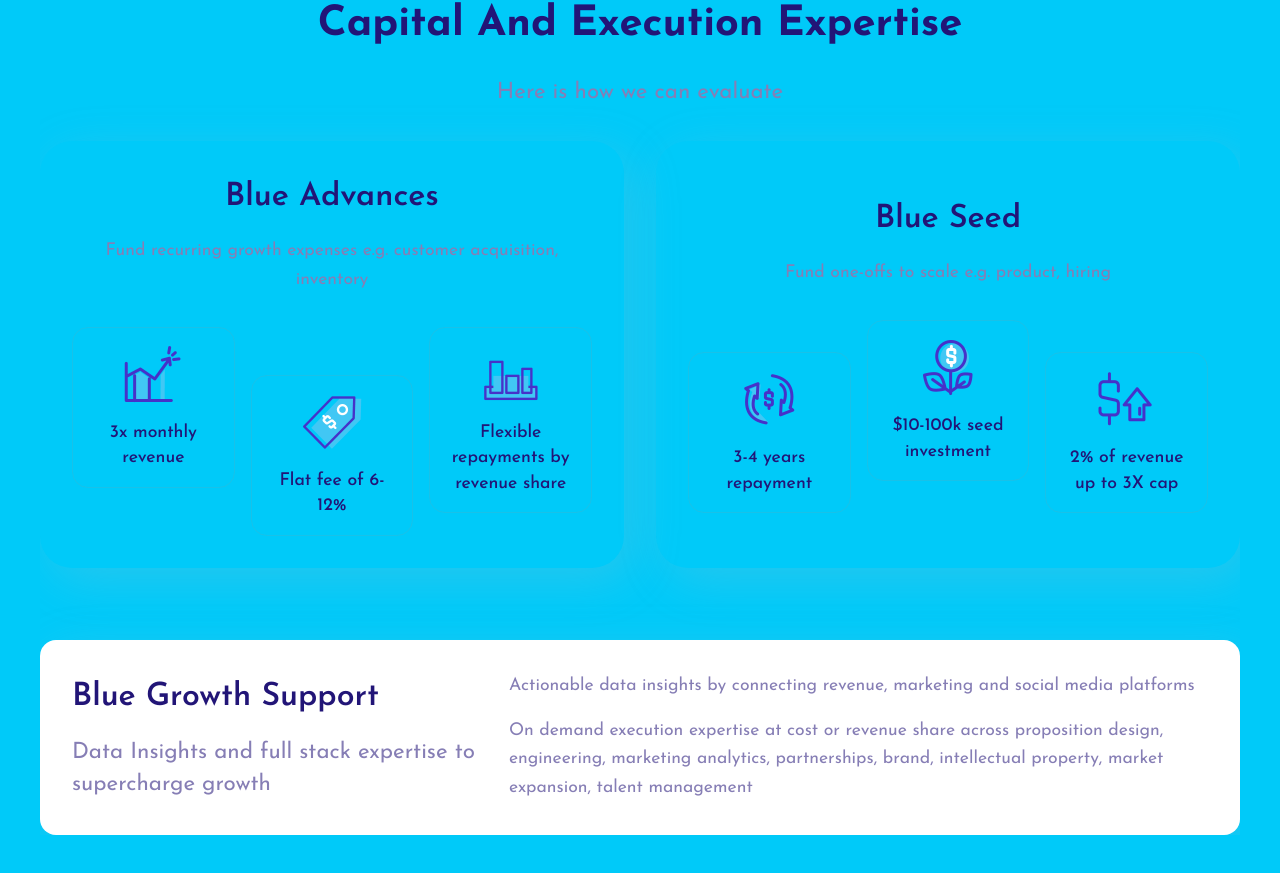
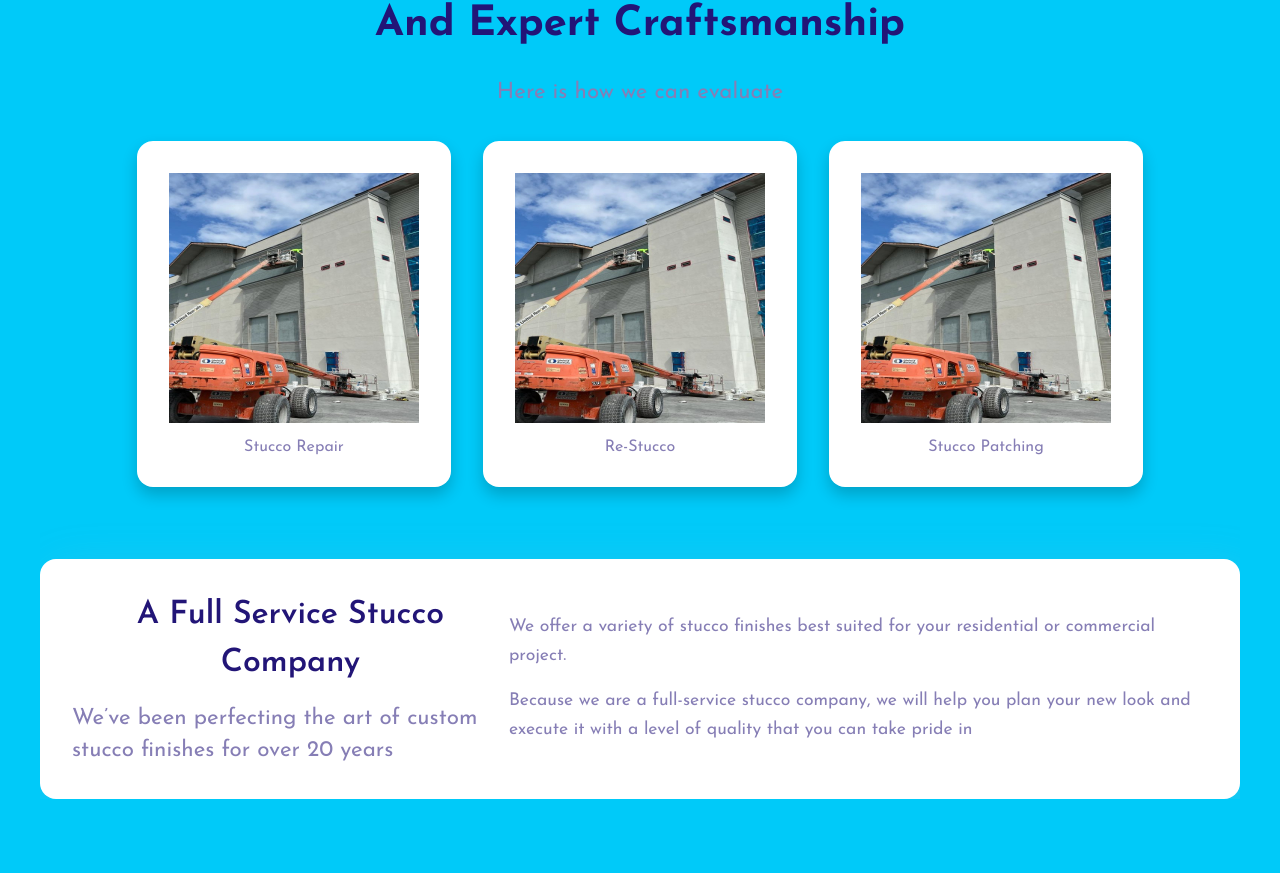
Before and after one commit to CristianDQL/React_Next.js_Stucco_Website, a Next.js app: page / in a window 1280 px wide. Shown: the part 1637-2510 px from the top of the page. Built offline with nearby package versions, Linux system fonts and the light colour scheme.

Commit message:
"add what  we do/Services Home section"

```diff
--- a/app/page.js
+++ b/app/page.js
@@ -26,7 +26,7 @@ export default function Home() {
       <Navbar/>
       <Hero/>
       <BrandingVideo/>
-      <WhatWeDo/>
+      <WhatWeDo/> {/* Service */}
 
       {/* MODIFICAR cambio de color entre secciones, a rojo? */}
       <motion.div
--- a/src/components/WhatWeDo/WhatWeDo.css
+++ b/src/components/WhatWeDo/WhatWeDo.css
@@ -20,64 +20,57 @@
     align-items: center;
     justify-content: center;
     width: 75%;
+
+}
+.wwd-head .tag {
+    color: #E62200;
 }
 
-/* Bloques horizontales */
-.wwd-blocks{
-    width: 100%;
+
+/* BLOQUES DE IMàAGENES */
+/* Features section */
+.wwd-features {
     display: flex;
     gap: 2rem;
-}
-.wwd-block{
+  }
+  .wwd-feature {
     flex: 1;
+    background-color: white;
+    box-shadow: 0 8px 16px rgba(0,0,0,0.2);
     display: flex;
     flex-direction: column;
     gap: 1rem;
     align-items: center;
-    justify-content: center;
     padding: 2rem;
+    border-radius: 1rem;
+
+    transform: scale(1);
+    transition: transform 0.5s;
+    cursor: pointer; /* Adding pointer cursor */
+
+  }
+
+  .wwd-feature:hover {
+    transform: scale(1.05);
+    cursor: pointer; /* Adding pointer cursor on hover */
+  }
+/*   .wwd-feature .cardImage {
+    width: 100%;
+    object-fit: cover;
+  }
+  .wwd-feature .cardTitle {
     text-align: center;
-    box-shadow: var(--shadow);
-    border-radius: 2rem;
-}
+    color: #E62200;
+    font-size: 20px;
+    font-weight: bold;
+    padding: 28px 0;
+  }  */
 
-/* Both blocks - features */
-.block-features{
-    margin-top: 1rem;
-    display: flex;
-    gap: 1rem;
-}
-/* each block feature */
-.block-feature{
-    flex: 1;
-    display: flex;
-    flex-direction: column;
-    align-items: center;
-    justify-content: center;
-    text-align: center;
-    gap: 1rem;
-    border: 1px solid hsla(0, 0%, 59%, 0.17);
-    border-radius: 1rem;
-    padding: 1rem;
 
-    color: var(--title-color);
-    font-size: 1.1rem;
-    line-height: 1.6rem;
-    font-weight: 500;
 
-    height: fit-content;
-}
 
-/* First block, 2 feature down */
-.wwd-block:nth-child(1) >.block-features >:nth-child(2){
-    margin-top: 3rem;
 
-}
-/* Second block, 1 and 3 feature down */
-.wwd-block:nth-child(2) >.block-features >:nth-child(1),
-.wwd-block:nth-child(2) >.block-features >:nth-child(3){
-     margin-top: 2rem;
-}
+
 
 /* Support Section */
 .wwd-support{
--- a/src/components/WhatWeDo/WhatWeDo.jsx
+++ b/src/components/WhatWeDo/WhatWeDo.jsx
@@ -2,7 +2,7 @@
 
 import React from 'react'
 import './WhatWeDo.css'
-import { features } from '@/src/utils/data'
+import { features, serviceData } from '@/src/utils/data'
 import Image from 'next/image'
 import { motion } from 'framer-motion'
 import { desVariants, tagVariants, titleVariants, containerVariants } from '@/src/utils/animation'
@@ -26,99 +26,30 @@ const WhatWeDo = () => {
                     </motion.span>
                     <motion.span initial="offscreen" whileInView={"onscreen"} variants={titleVariants} className='title'>
                         {" "}
-                        Empowering founders with non dilutive capital and execution
-                        expertise
+                        Transforming Spaces with Premium Stucco and Expert Craftsmanship
                     </motion.span>
                     <motion.span initial="offscreen" whileInView={"onscreen"} variants={desVariants} className='des'>Here is how we can evaluate</motion.span>
                 </div>
 
-                {/* Two HOrizontal Blocks */}
-                <div className="wwd-blocks">
 
-                    {/* First Block -left */}
-                    <div className="wwd-block">
-                        <motion.span
-                            variants={titleVariants}
+                {/* Bloque imàgenes */}
+                <div className="wwd-features">
+                    {serviceData.map((feature, i) => (
+                        <motion.div
+                            key={i}
+                            className="wwd-feature"
+                            variants={containerVariants((i+1)*0.1)}
                             initial="offscreen"
-                            whileInView={"onscreen"}
+                            whileInView="onscreen"
+                            whileHover={{ scale: 1.05 }} /* Adding motion hover effect */
+                        >
+                            <Image src={feature.icon} alt={feature.title} width={250} height={250} />
+                            <span>{feature.title}</span>
 
-                            className='sec-title'
-                        >
-                            Blue Advances
-                        </motion.span>
-                        <motion.span
-                            variants={desVariants}
-                            initial="offscreen"
-                            whileInView={"onscreen"}
+                        </motion.div>
+                    ))}
+                 </div>
 
-                            className='text'>
-                                 Fund recurring growth expenses e.g. customer acquisition,
-                            inventory
-                        </motion.span>
-
-                        <div className="block-features"> {/* En data.js están los datos */}
-                            {
-                                features.slice(0,3).map((feature, i)=> (
-                                    <motion.div
-                                        initial="offscreen"
-                                        whileInView={"onscreen"}
-                                        variants={containerVariants((i+1)*0.1)}
-
-                                        className='block-feature' key={i}
-                                    >
-                                        <Image
-                                            src={feature.icon}
-                                            alt="feature"
-                                            width={60}
-                                            height={60}
-                                        />
-                                        <span>{feature.title}</span>
-                                    </motion.div>
-                                ))
-                            }
-                        </div>
-
-                    </div>
-
-                    {/* Second block- right */}
-                    <div className="wwd-block">
-                    <motion.span
-                        variants={titleVariants}
-                        initial="offscreen"
-                        whileInView={"onscreen"}
-
-                        className='sec-title'>Blue Seed</motion.span>
-                        <motion.span
-                            variants={desVariants}
-                            initial="offscreen"
-                            whileInView={"onscreen"}
-
-                            className='text'>Fund one-offs to scale e.g. product, hiring
-                        </motion.span>
-
-                        <div className="block-features"> {/* En data.js están los datos */}
-                            {
-                                features.slice(3,6).map((feature, i)=> (
-                                    <motion.div
-                                        initial="offscreen"
-                                        whileInView={"onscreen"}
-                                        variants={containerVariants((i+1)*0.1)}
-
-                                        className='block-feature' key={i}
-                                    >
-                                        <Image
-                                            src={feature.icon}
-                                            alt="feature"
-                                            width={60}
-                                            height={60}
-                                        />
-                                        <span>{feature.title}</span>
-                                    </motion.div>
-                                ))
-                            }
-                        </div>
-                    </div>
-                </div>
 
                 {/* Support Block */}
                 <motion.div
@@ -131,23 +62,22 @@ const WhatWeDo = () => {
 
                     {/* Left Side */}
                     <div>
-                        <span className='sec-title'>Blue Growth Support</span>
+                        <span className='sec-title'>A Full Service Stucco Company</span>
                         <span className='des'>
-                            Data Insights and full stack expertise to supercharge growth
+                        We’ve been perfecting the art of custom stucco finishes for over 20 years
                         </span>
                     </div>
 
                     {/* Right Side */}
                     <div>
                         <span className='text'>
-                        Actionable data insights by connecting revenue,
-                        marketing and social media platforms
+                        We offer a variety of stucco finishes best suited for your
+                        residential or commercial project.
                         </span>
                         <span className='text'>
-                        On demand execution expertise at cost or revenue share
-                        across proposition design, engineering, marketing
-                        analytics, partnerships, brand, intellectual property,
-                         market expansion, talent management
+                        Because we are a full-service stucco company, we will help you plan
+                         your new look and execute it with a level of quality that you can take
+                         pride in
                         </span>
                     </div>
 
--- a/src/utils/data.js
+++ b/src/utils/data.js
@@ -154,18 +154,18 @@ export const testimonialsData = [
 /* sERVICES - copiado de OURDIFF*/
 export const serviceData = [
   {
-    icon: "/OurDiff/Frame-0.png",
-    title: "Data Driven",
+    icon: "/Services/4.png",
+    title: "Stucco Repair",
     des: "Our mission is to level the playing field for early stage growth capital. We provide capital that is unbiased, flexible and non dilutive with the execution support to accelerate value creation",
   },
   {
-    icon: "/OurDiff/Frame-1.png",
-    title: "flexible funding",
+    icon: "/Services/4.png",
+    title: "Re-Stucco",
     des: "Funding that flexes as revenue grows with transparent costs and does not require dilution, personal guarantees or pitch decks",
   },
   {
-    icon: "/OurDiff/Frame-2.png",
-    title: "value accelerating",
+    icon: "/Services/4.png",
+    title: "Stucco Patching",
     des: "On demand expertise to supercharge growth in areas that are hard to access for early stage founders",
   },
 ];
```
Also changed, not shown: public/Services/4.png (added).
